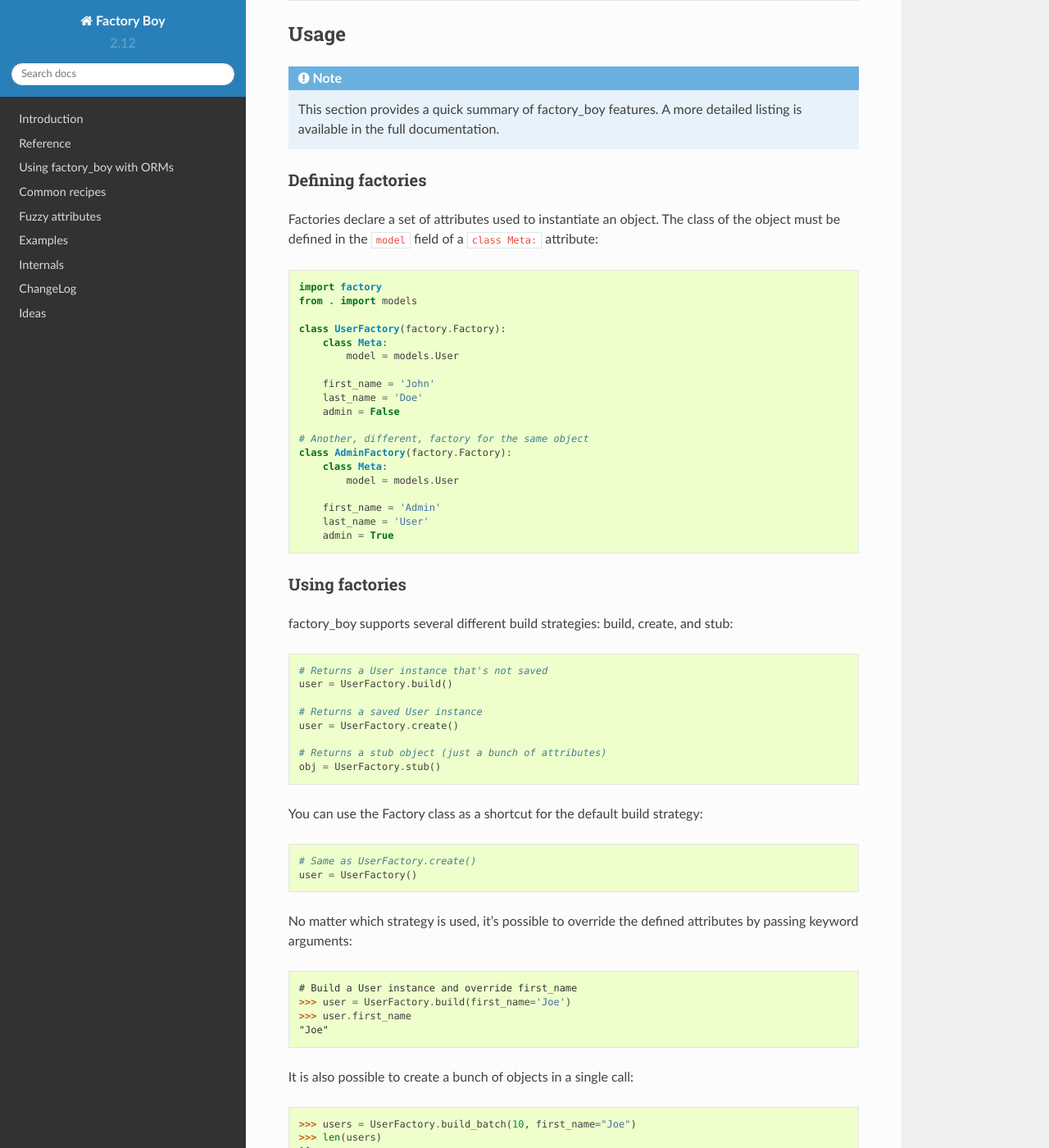
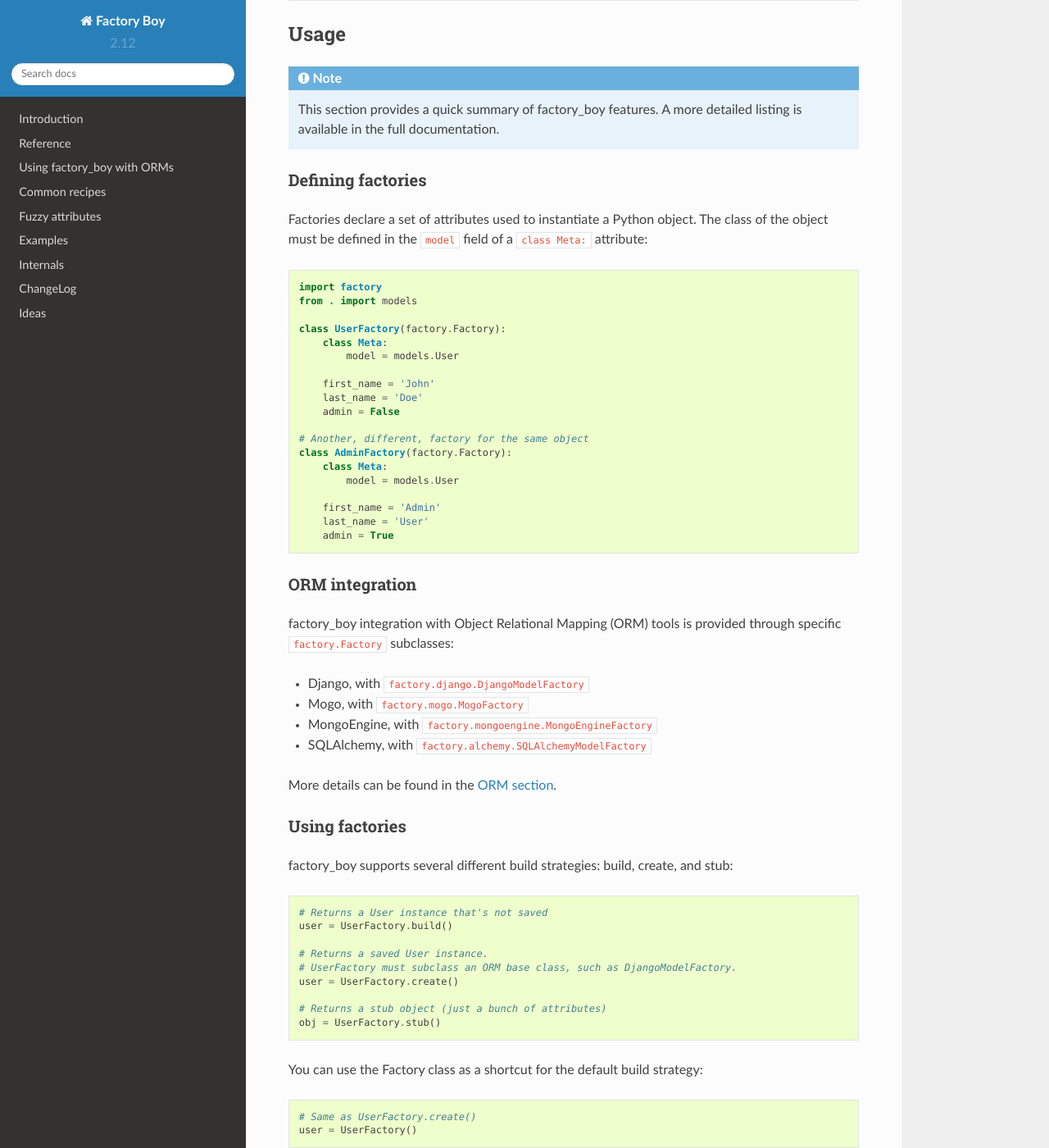
Before and after one commit to FactoryBoy/factory_boy, a Sphinx documentation site: the page built from docs/index.rst, in a window 1280 px wide and 1400 px high, scrolled down 1675 px. Shown: the whole window at 82% size. Built offline with Sphinx 7.4.7 and the Read the Docs theme 2.0.0, drawn with Linux system fonts in a browser that asks for light colours; some of the changed text lies outside the part shown.

Commit message:
Precise that an ORM subclass is needed to create() objects
The “Using factories” section of the README was clearly targeted at
ORMs. `.create()` does not make sense for plain Python objects. That was
misleading for users who just read the factory definition from “Defining
factories”.

Thanks @x-yuri for the report.

```diff
--- a/README.rst
+++ b/README.rst
@@ -109,7 +109,7 @@
 Defining factories
 """"""""""""""""""
 
-Factories declare a set of attributes used to instantiate an object.
+Factories declare a set of attributes used to instantiate a Python object.
 The class of the object must be defined in the ``model`` field of a ``class Meta:`` attribute:
 
 .. code-block:: python
@@ -135,6 +135,20 @@
         admin = True
 
 
+ORM integration
+"""""""""""""""
+
+factory_boy integration with Object Relational Mapping (ORM) tools is provided
+through specific ``factory.Factory`` subclasses:
+
+* Django, with ``factory.django.DjangoModelFactory``
+* Mogo, with ``factory.mogo.MogoFactory``
+* MongoEngine, with ``factory.mongoengine.MongoEngineFactory``
+* SQLAlchemy, with ``factory.alchemy.SQLAlchemyModelFactory``
+
+More details can be found in the :ref:`ORM section <orm>`.
+
+
 Using factories
 """""""""""""""
 
@@ -145,7 +159,8 @@
     # Returns a User instance that's not saved
     user = UserFactory.build()
 
-    # Returns a saved User instance
+    # Returns a saved User instance.
+    # UserFactory must subclass an ORM base class, such as DjangoModelFactory.
     user = UserFactory.create()
 
     # Returns a stub object (just a bunch of attributes)
--- a/docs/orms.rst
+++ b/docs/orms.rst
@@ -1,3 +1,5 @@
+.. _orm:
+
 Using factory_boy with ORMs
 ===========================
 
```
Also changed, not shown: other parts of README.rst (+0 -13 lines).
